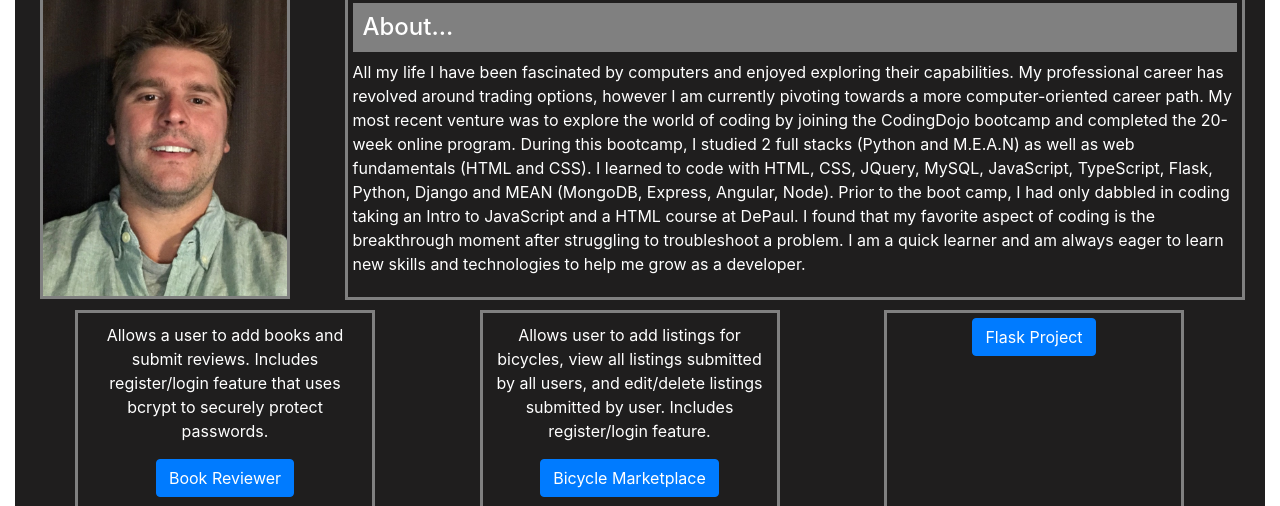
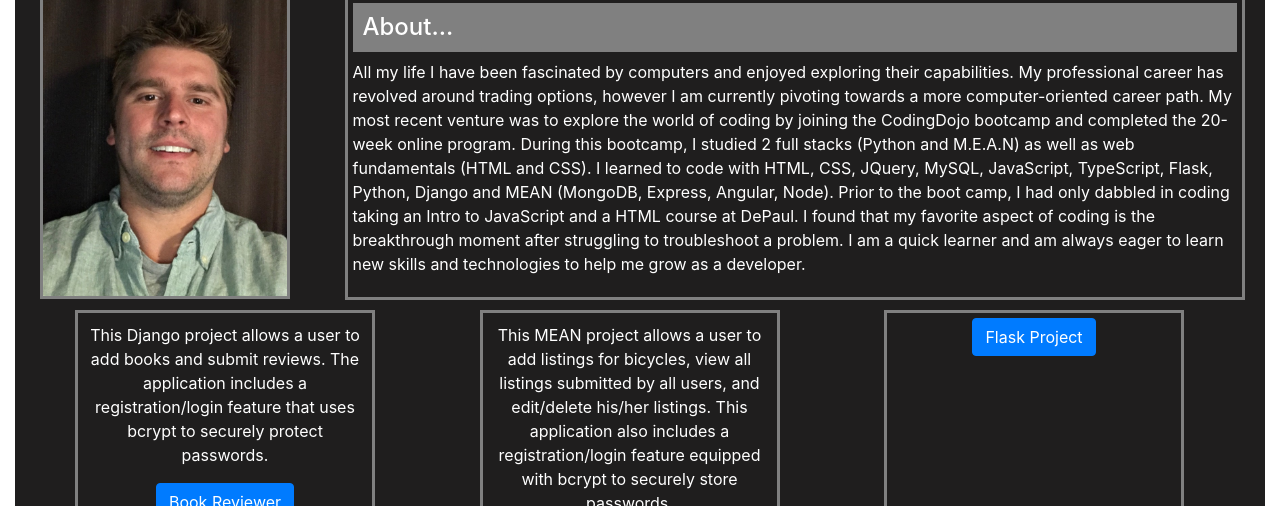
Before and after one commit to ajohns311/ajohns311.github.io, a plain HTML site: page index.html in a window 1280 px wide. Shown: the part 69-575 px from the top of the page. Drawn offline with nearby package versions, Linux system fonts and the light colour scheme.

Commit message:
project description adds

```diff
--- a/index.html
+++ b/index.html
@@ -23,7 +23,7 @@
     </div>
     <div class="project">
       <div class="projectdesc">
-        <p>Allows a user to add books and submit reviews. Includes register/login feature that uses bcrypt to securely protect passwords.</p>
+        <p>This Django project allows a user to add books and submit reviews. The application includes a registration/login feature that uses bcrypt to securely protect passwords.</p>
       </div>
       <button class="btn btn-primary" id="bookproject">Book Reviewer</button>
       <div class="tech">
@@ -36,7 +36,7 @@
     </div>
     <div class="project">
       <div class="projectdesc">
-        <p>Allows user to add listings for bicycles, view all listings submitted by all users, and edit/delete listings submitted by user. Includes register/login feature.</p>
+        <p>This MEAN project allows a user to add listings for bicycles, view all listings submitted by all users, and edit/delete his/her listings. This application also includes a registration/login feature equipped with bcrypt to securely store passwords.</p>
       </div>
       <button class="btn btn-primary" id="bicycleproject">Bicycle Marketplace</button>
       <div class="tech">
--- a/style.css
+++ b/style.css
@@ -45,7 +45,7 @@
   }
 .project {
   width: 300px;
-  height: 300px;
+  height: 350px;
   text-align: center;
   border: 3px solid grey;
   padding: 5px;
```
Also changed, not shown: 1 other file.
